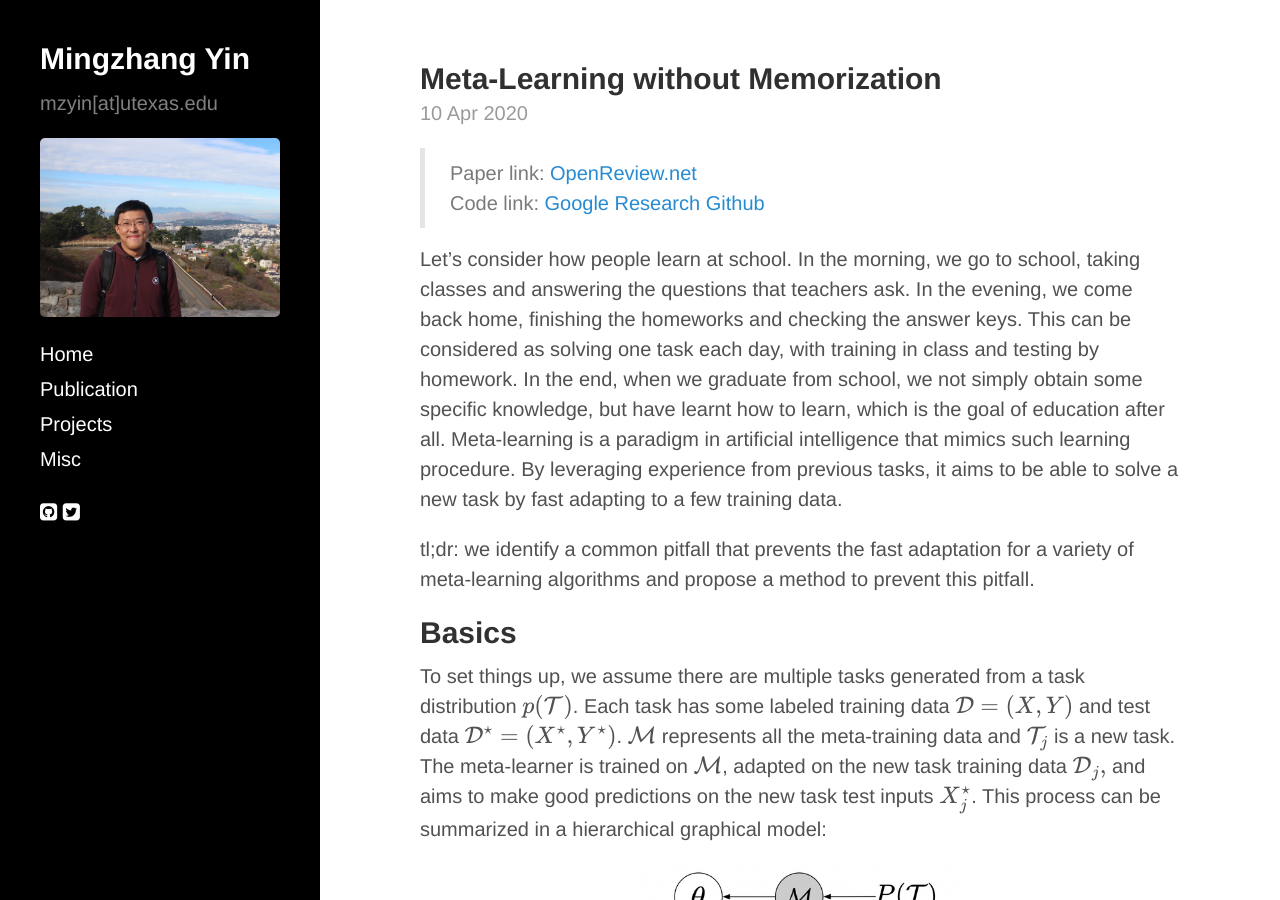
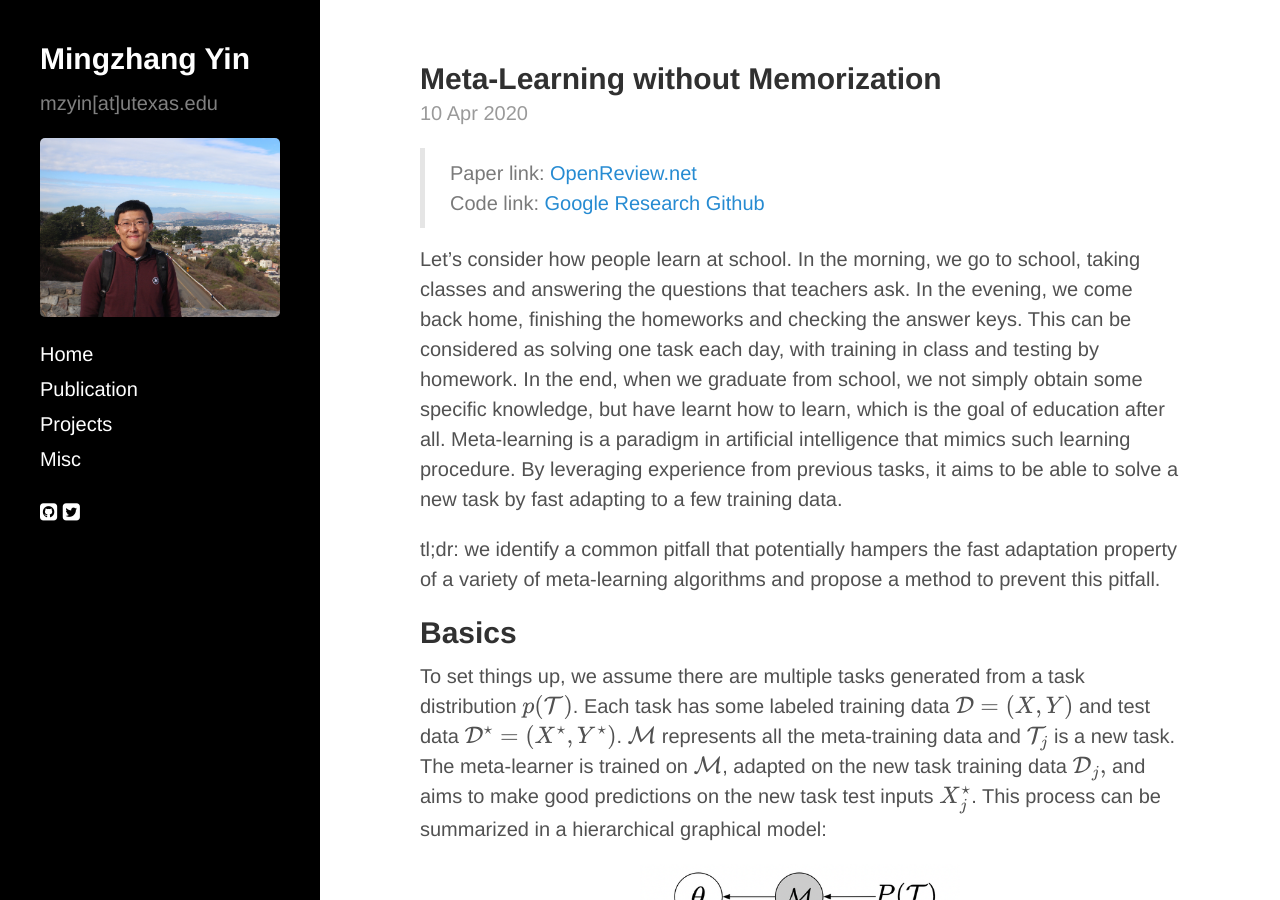
Before and after one commit to mingzhang-yin/mingzhang-yin.github.io, a Jekyll site: the page built from _posts/2020-04-10-Meta-learning-without-Memorization.md, in a window 1280 px wide and 900 px high. Built offline with Jekyll 4.4.1, drawn with Linux system fonts in a browser that asks for light colours; nearby versions of some CDN libraries; formulas are drawn with MathJax 3.

Commit message:
Update 2020-04-10-Meta-learning-without-Memorization.md

```diff
--- a/_posts/2020-04-10-Meta-learning-without-Memorization.md
+++ b/_posts/2020-04-10-Meta-learning-without-Memorization.md
@@ -12,7 +12,7 @@ use_math: true
 
 Let's consider how people learn at school. In the morning, we go to school, taking classes and answering the questions that teachers ask. In the evening, we come back home, finishing the homeworks and checking the answer keys. This can be considered as solving one task each day, with training in class and testing by homework. In the end, when we graduate from school, we not simply obtain some specific knowledge, but have learnt how to learn, which is the goal of education after all. Meta-learning is a paradigm in artificial intelligence that mimics such learning procedure. By leveraging  experience from previous tasks, it aims to be able to solve a new task by fast adapting to a few training data.
 
-tl;dr: we identify a common pitfall that prevents the fast adaptation for a variety of meta-learning algorithms and propose a method to prevent this pitfall.
+tl;dr: we identify a common pitfall that potentially hampers the fast adaptation property of a variety of meta-learning algorithms and propose a method to prevent this pitfall.
 
 ## Basics
 To set things up, we assume there are multiple tasks generated from a task distribution $p(\mathcal{T})$. Each task has some labeled training data $\mathcal{D} = (X,Y)$ and test data $\mathcal{D}^{\star} = (X^{\star},Y^{\star})$.  $\mathcal{M}$ represents all the meta-training data and $\mathcal{T}\_j$ is a new task. The meta-learner is trained on $\mathcal{M}$, adapted on the new task training data $\mathcal{D}_{j},$ and aims to make good predictions on the new task test inputs $X^{\star}\_{j}$. This process can be summarized in a hierarchical graphical model:
```
